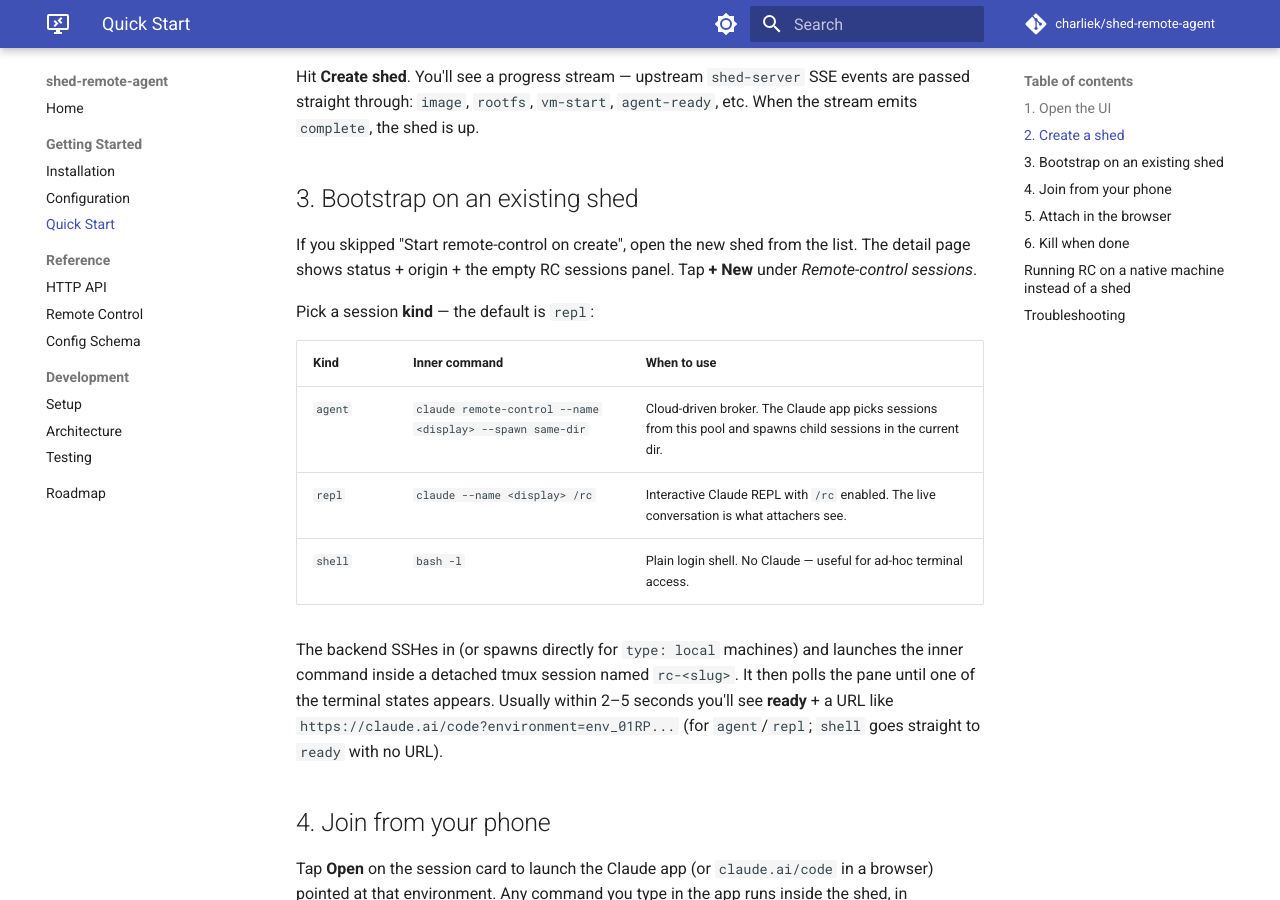
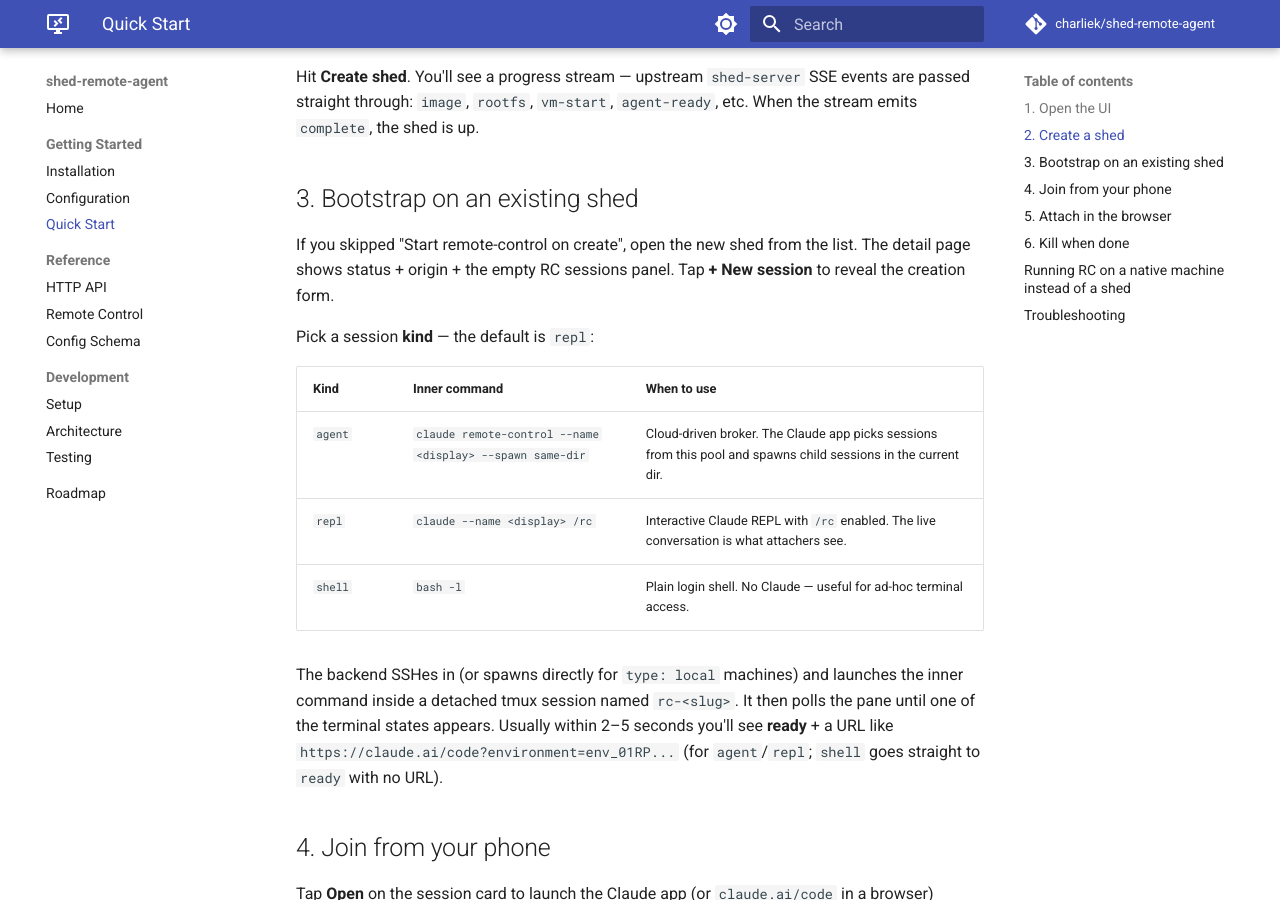
Before and after one commit to charliek/shed-remote-agent, an MkDocs documentation site: the page built from docs/getting-started/quick-start.md, in a window 1280 px wide and 900 px high, scrolled down 717 px. Built offline with MkDocs 1.6.1 and Material for MkDocs 9.7.7, drawn with Linux system fonts in a browser that asks for light colours; comment, search, counter and statistics services are not loaded.

Commit message:
docs: reflect on-demand New session form + light/dark theme
- quick-start: the RC creation form is now revealed via a "+ New session"
  button (was an always-on form); update the label + wording on both the
  shed and machine flows.
- README + docs/index: add a feature bullet for the new light/dark theme
  (follows the OS by default, with a manual toggle).

Co-Authored-By: Claude Opus 4.8 (1M context) <noreply@anthropic.com>

````diff
--- a/docs/getting-started/quick-start.md
+++ b/docs/getting-started/quick-start.md
@@ -23,7 +23,7 @@ Hit **Create shed**. You'll see a progress stream — upstream `shed-server` SSE
 
 ## 3. Bootstrap on an existing shed
 
-If you skipped "Start remote-control on create", open the new shed from the list. The detail page shows status + origin + the empty RC sessions panel. Tap **+ New** under *Remote-control sessions*.
+If you skipped "Start remote-control on create", open the new shed from the list. The detail page shows status + origin + the empty RC sessions panel. Tap **+ New session** to reveal the creation form.
 
 Pick a session **kind** — the default is `repl`:
 
@@ -68,7 +68,7 @@ machines:
     workdir: /Users/charliek/projects
 ```
 
-After editing, machines show up on the sheds page under a **Machines** section. Tap one to open the same RC panel you get on sheds — `+ New`, kind picker, attach, kill all work the same way. The only difference is the target: SSH machines tunnel through `ssh user@host:port`; local machines spawn tmux directly on the orchestrator. See [Config Schema → Machines](../reference/config-schema.md#machines) for the full shape.
+After editing, machines show up on the sheds page under a **Machines** section. Tap one to open the same RC panel you get on sheds — **+ New session**, kind picker, attach, kill all work the same way. The only difference is the target: SSH machines tunnel through `ssh user@host:port`; local machines spawn tmux directly on the orchestrator. See [Config Schema → Machines](../reference/config-schema.md#machines) for the full shape.
 
 ## Troubleshooting
 
````
Also changed, not shown: README.md (+1 -0 lines), docs/index.md (+1 -0 lines).
